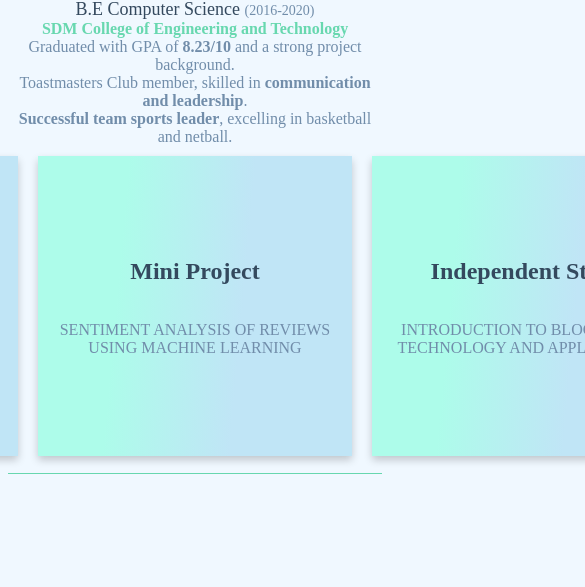
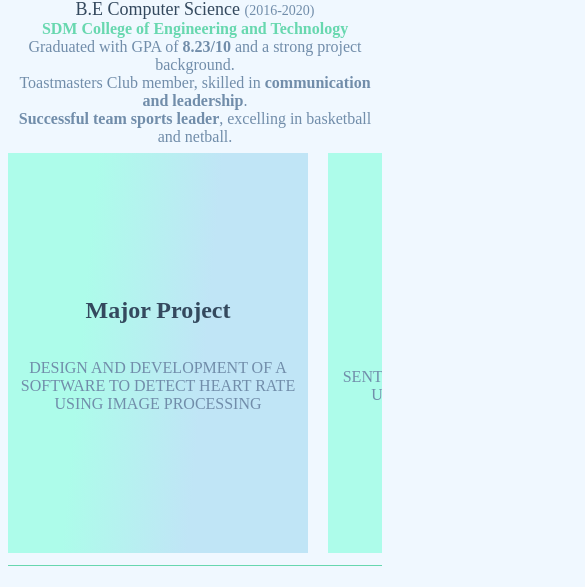
Before and after one commit to ShravyaKudlu/ShravyaKudlu-Resume, a plain HTML site: page education.html in a window 390 px wide. Shown: the part 513-1100 px from the top of the page, 585 px wide, since content can reach past the window. Before the commit the page ends 1015 px from the top, so only its background shows below. Drawn offline with Linux system fonts and the light colour scheme.

Commit message:
checking the scrolling function in mobile

```diff
--- a/education.html
+++ b/education.html
@@ -47,6 +47,8 @@
       <p class="para_UG">Graduated with GPA of <strong>8.23/10</strong> and a strong project background.</p>
       <p class="para_UG">Toastmasters Club member, skilled in <strong>communication and leadership</strong>.</p>
       <p class="para_UG"><strong>Successful team sports leader</strong>, excelling in basketball and netball.</p>
+
+      <div class="card_scroll_container">
         <div class="card_container">
           <div class="card">
             <div class="card-inner">
@@ -112,6 +114,8 @@
             </div>
           </div>
         </div>
+      </div>
+
 
 
     </div>
--- a/education_skills.css
+++ b/education_skills.css
@@ -167,7 +167,7 @@ background-color: #F0F8FF;
 }
 
 
-.card_container {
+/*.card_container {
   display: flex;
   justify-content: space-between;
   width: 1000px;
@@ -214,7 +214,65 @@ background-color: #F0F8FF;
   background-color: rgba(192,229,246,1);
   color: #fff;
   transform: rotateY(180deg);
+}*/
+.card_scroll_container {
+  width: 100%;
+  overflow-x: auto;
 }
+
+.card_container {
+  display: inline-flex;
+  margin-top: 2%;
+  overflow-x: auto;
+
+}
+
+.card {
+  width: 300px;
+  height: 400px;
+  perspective: 1000px;
+  margin-right: 20px; /* Add spacing between cards */
+}
+
+.card-inner {
+  width: 100%;
+  height: 100%;
+  transform-style: preserve-3d;
+  transition: transform 0.5s;
+}
+
+.card:hover .card-inner {
+  transform: rotateY(180deg);
+}
+
+.card-front,
+.card-back {
+  width: 100%;
+  height: 100%;
+  position: absolute;
+  backface-visibility: hidden;
+  display: flex;
+  flex-direction: column;
+  justify-content: center;
+  align-items: center;
+}
+
+.card-back {
+  transform: rotateY(180deg);
+}
+
+
+.card-front {
+  background-image: linear-gradient( 95.2deg, rgba(173,252,234,1) 26.8%, rgba(192,229,246,1) 64% );
+  color: #fff;
+}
+
+.card-back {
+  background-color: rgba(192,229,246,1);
+  color: #fff;
+  transform: rotateY(180deg);
+}
+
 
 .para_UG{
   margin: 0%;
```
Also changed, not shown: stylesheet.css (+8 -0 lines). Lines whose indentation alone changed are shown as unchanged.
